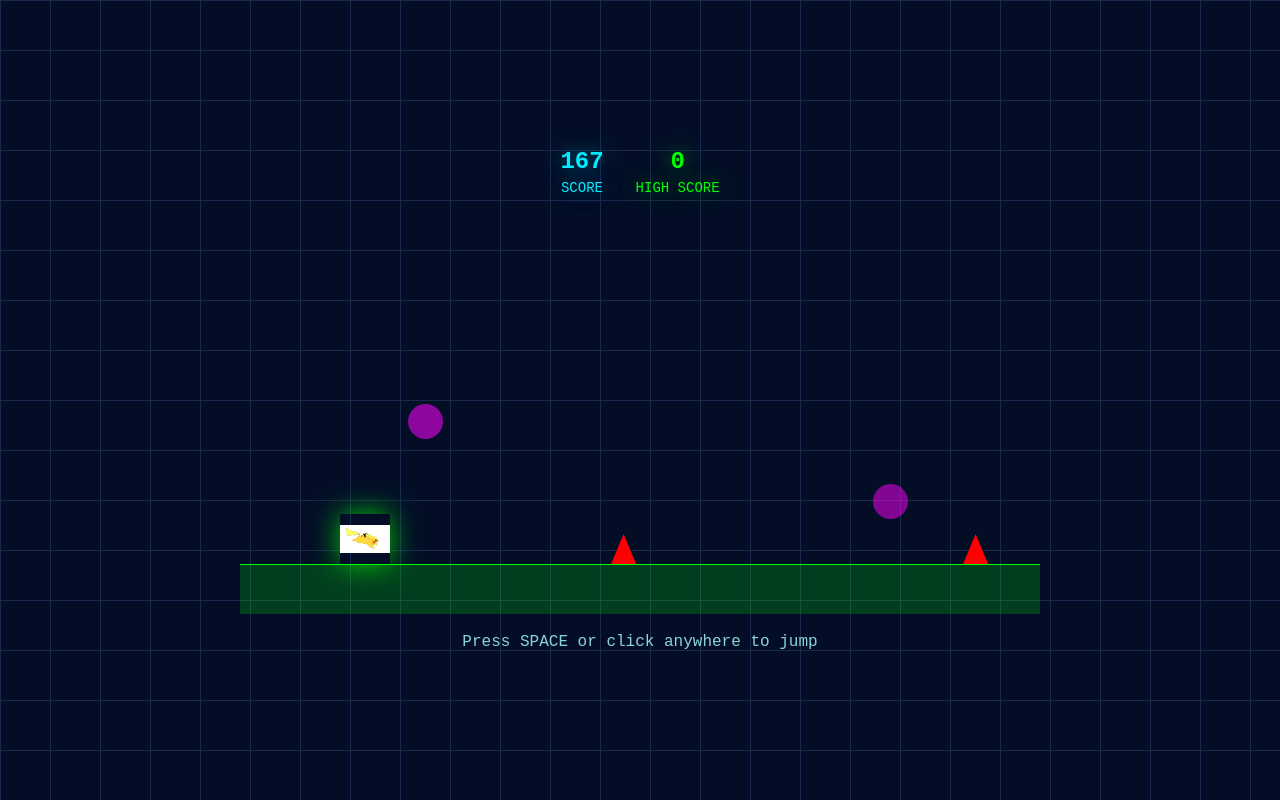
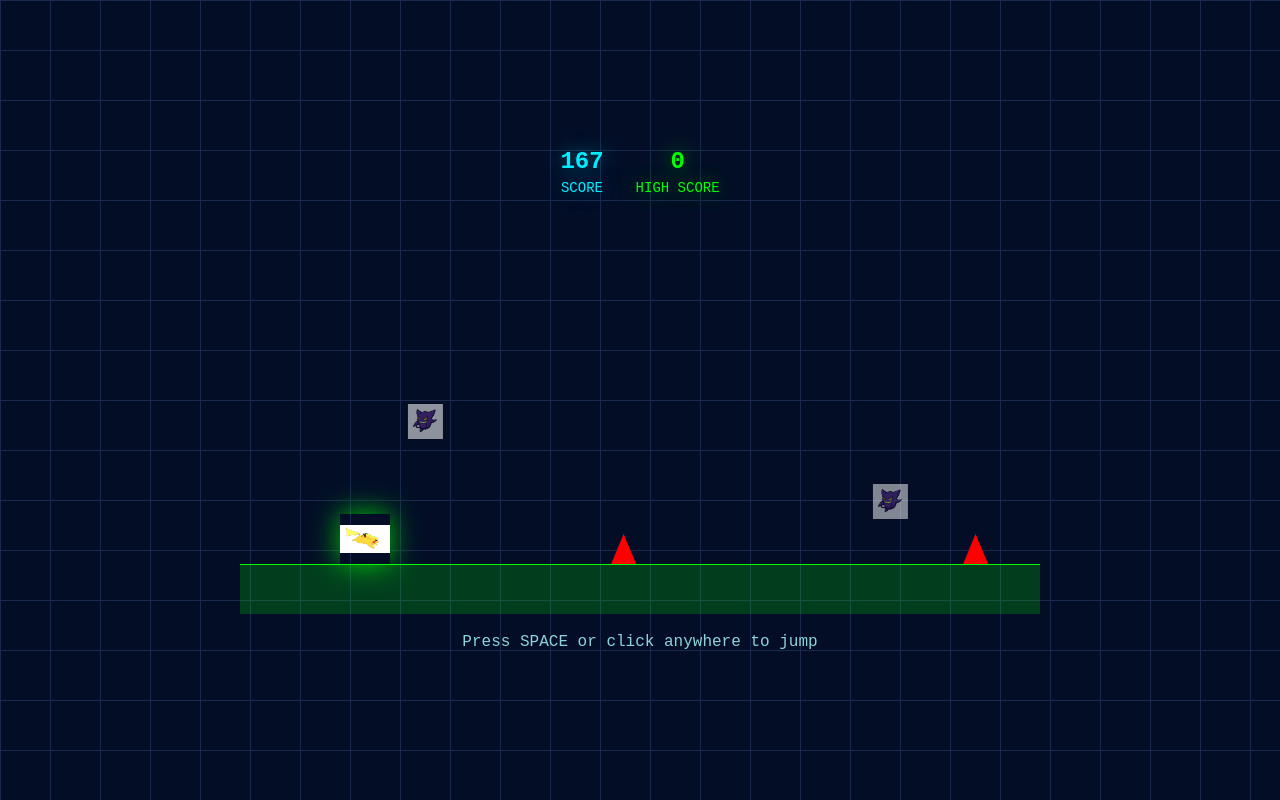
Before and after one commit to robertbajo-png/pikachu-dash-geometry, a React (Vite) app: page / in a window 1280 px wide. Both pictures are taken after a click on the button "START GAME". Built offline with nearby package versions, Linux system fonts and the light colour scheme.

Commit message:
Replace obstacles with Gengar
Replace the purple flying obstacles with small Gengar sprites to add variety to the game's challenges.

```diff
--- a/src/components/PikachuGame.tsx
+++ b/src/components/PikachuGame.tsx
@@ -1,6 +1,7 @@
 import { useState, useEffect, useCallback, useRef } from "react";
 import { Card } from "@/components/ui/card";
 import { Button } from "@/components/ui/button";
+import gengarSprite from "@/assets/gengar-sprite.png";
 
 interface GameObject {
   x: number;
@@ -308,15 +309,20 @@ export const PikachuGame = () => {
         {flyingObstacles.map(obstacle => (
           <div
             key={obstacle.id}
-            className="absolute bg-accent animate-pulse"
+            className="absolute"
             style={{
               left: obstacle.x,
               bottom: GAME_HEIGHT - obstacle.y - obstacle.height,
               width: obstacle.width,
               height: obstacle.height,
-              borderRadius: '50%',
             }}
-          />
+          >
+            <img
+              src={gengarSprite}
+              alt="Gengar"
+              className="w-full h-full object-contain animate-pulse bg-transparent"
+            />
+          </div>
         ))}
 
         {gameState === 'gameOver' && (
```
Also changed, not shown: src/assets/gengar-sprite.png (added).
